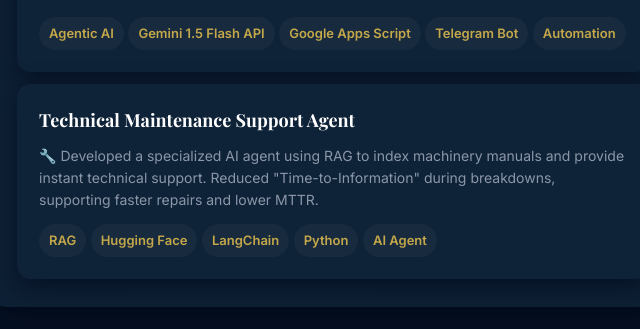
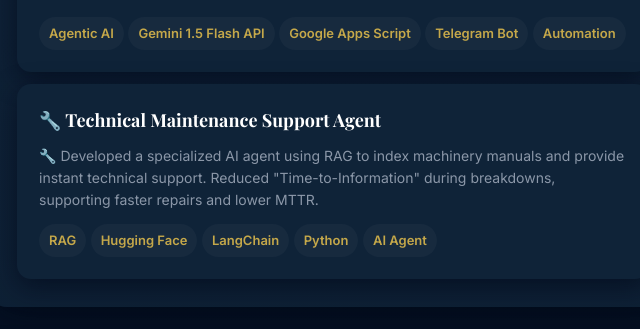
Before and after one commit to dgr0ne/dataportfolio, a plain HTML site: page index.html in a window 1280 px wide. Shown: the part 1049-1378 px from the top of the page, 133-773 px from the left. Drawn offline with nearby package versions, Linux system fonts and the light colour scheme.

Commit message:
Update maintenance agent card and video files
Enhanced the Technical Maintenance Support Agent card in index.html by adding an icon to the title and adjusting indentation. Updated the associated Maintenance AI agent and Specification Verification Bot video files.

```diff
--- a/index.html
+++ b/index.html
@@ -189,17 +189,18 @@
                     <span class="badge">Automation</span>
                 </div>
             </div>
-                    <div class="card">
-                        <h3>Technical Maintenance Support Agent</h3>
-                        <p>🔧 Developed a specialized AI agent using RAG to index machinery manuals and provide instant technical support. Reduced "Time-to-Information" during breakdowns, supporting faster repairs and lower MTTR.</p>
-                        <div class="actions">
+
+            <div class="card">
+                <h3>🔧 Technical Maintenance Support Agent</h3>
+                <p>🔧 Developed a specialized AI agent using RAG to index machinery manuals and provide instant technical support. Reduced "Time-to-Information" during breakdowns, supporting faster repairs and lower MTTR.</p>
+                <div class="actions">
                     <span class="badge">RAG</span>
                     <span class="badge">Hugging Face</span>
                     <span class="badge">LangChain</span>
                     <span class="badge">Python</span>
                     <span class="badge">AI Agent</span>
                 </div>
-                    </div>
+            </div>
                 </section>
             </div>
 
```
